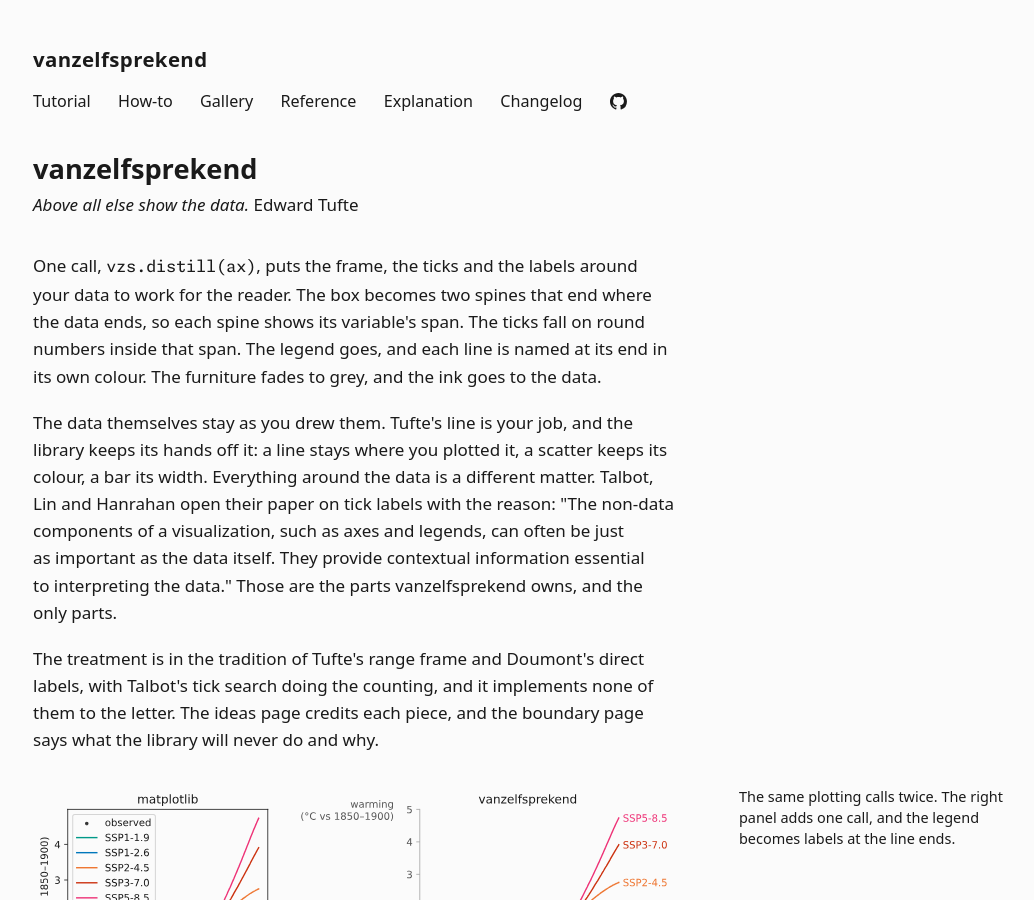
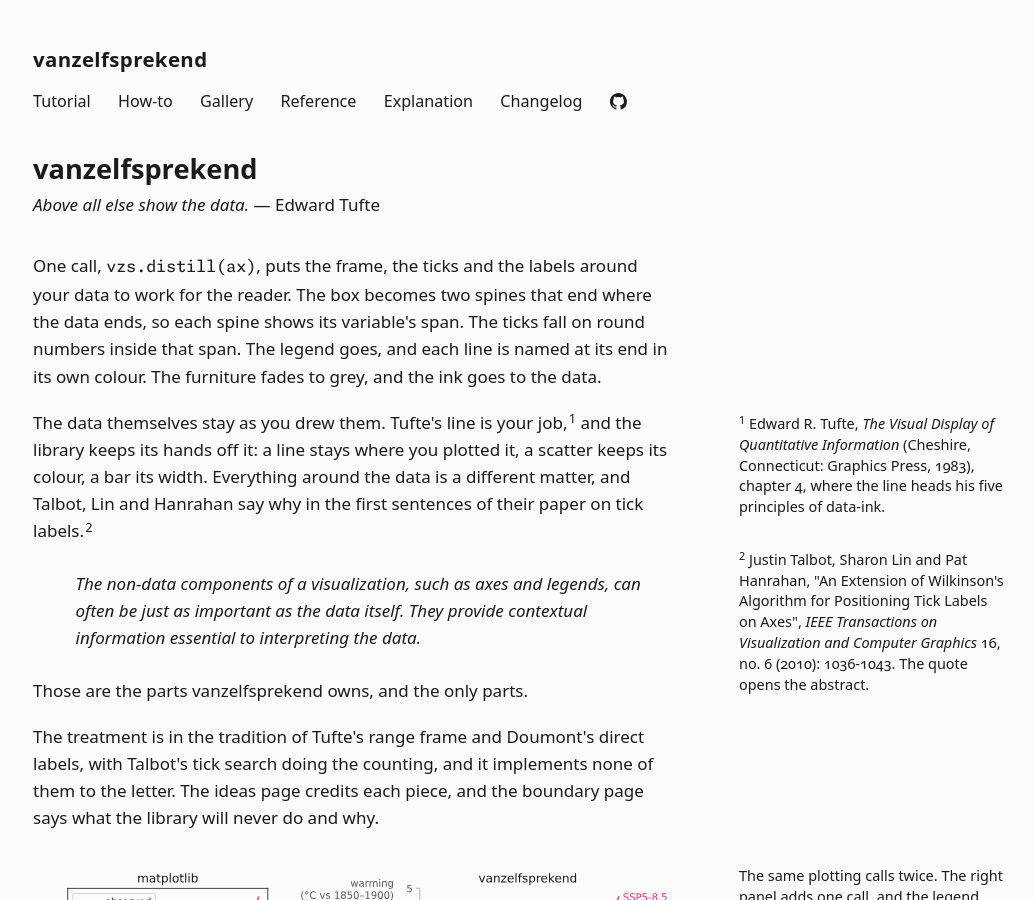
Before and after one commit to jpweytjens/vanzelfsprekend, an MkDocs documentation site: the page built from docs/index.md, in a window 1280 px wide and 900 px high. Shown: the whole window, without its empty margins (35-1069 px from the left). Built offline with MkDocs 1.6.1, drawn with Linux system fonts in a browser that asks for light colours; some web fonts are replaced.

Commit message:
docs(site): set the Talbot quote apart and cite both sources
The epigraph takes an attribution dash, the Talbot sentences become a
block quote, and sidenotes carry the full references for the book and
the paper.

Claude-Session: https://claude.ai/code/session_0113Fopj9jcWPwaVMVRETPs7

```diff
--- a/docs/index.md
+++ b/docs/index.md
@@ -1,10 +1,14 @@
 # vanzelfsprekend
 
-*Above all else show the data.* Edward Tufte
+*Above all else show the data.* — Edward Tufte
 
 One call, `vzs.distill(ax)`, puts the frame, the ticks and the labels around your data to work for the reader. The box becomes two spines that end where the data ends, so each spine shows its variable's span. The ticks fall on round numbers inside that span. The legend goes, and each line is named at its end in its own colour. The furniture fades to grey, and the ink goes to the data.
 
-The data themselves stay as you drew them. Tufte's line is your job, and the library keeps its hands off it: a line stays where you plotted it, a scatter keeps its colour, a bar its width. Everything around the data is a different matter. [Talbot, Lin and Hanrahan](http://vis.stanford.edu/papers/tick-labels) open their paper on tick labels with the reason: "The non-data components of a visualization, such as axes and legends, can often be just as important as the data itself. They provide contextual information essential to interpreting the data." Those are the parts vanzelfsprekend owns, and the only parts.
+The data themselves stay as you drew them. Tufte's line is your job,[^tufte] and the library keeps its hands off it: a line stays where you plotted it, a scatter keeps its colour, a bar its width. Everything around the data is a different matter, and Talbot, Lin and Hanrahan say why in the first sentences of their paper on tick labels.[^talbot]
+
+> The non-data components of a visualization, such as axes and legends, can often be just as important as the data itself. They provide contextual information essential to interpreting the data.
+
+Those are the parts vanzelfsprekend owns, and the only parts.
 
 The treatment is in the tradition of Tufte's range frame and Doumont's direct labels, with Talbot's tick search doing the counting, and it implements none of them to the letter. The [ideas](explanation/ideas.md) page credits each piece, and the [boundary](explanation/boundary.md) page says what the library will never do and why.
 
@@ -33,3 +37,6 @@ Install it with `uv add vanzelfsprekend` or `pip install vanzelfsprekend`.
 Where to go next: the [tutorial](tutorial/old-faithful.md) builds three figures from scratch. The [how-to](how-to/frame-modes.md) pages answer one question each. The [gallery](gallery.md) shows what the treatment does to real data. The [reference](reference/axes.md) is generated from the docstrings, and the [explanation](explanation/ideas.md) pages say where the ideas come from.
 
 The data are yours and stay as you drew them. The frame, the ticks and the labels are vanzelfsprekend's, and their one job is to show the data.
+
+[^tufte]: Edward R. Tufte, *The Visual Display of Quantitative Information* (Cheshire, Connecticut: Graphics Press, 1983), chapter 4, where the line heads his five principles of data-ink.
+[^talbot]: Justin Talbot, Sharon Lin and Pat Hanrahan, ["An Extension of Wilkinson's Algorithm for Positioning Tick Labels on Axes"](http://vis.stanford.edu/papers/tick-labels), *IEEE Transactions on Visualization and Computer Graphics* 16, no. 6 (2010): 1036-1043. The quote opens the abstract.
```
Also changed, not shown: README.md (+9 -2 lines).
